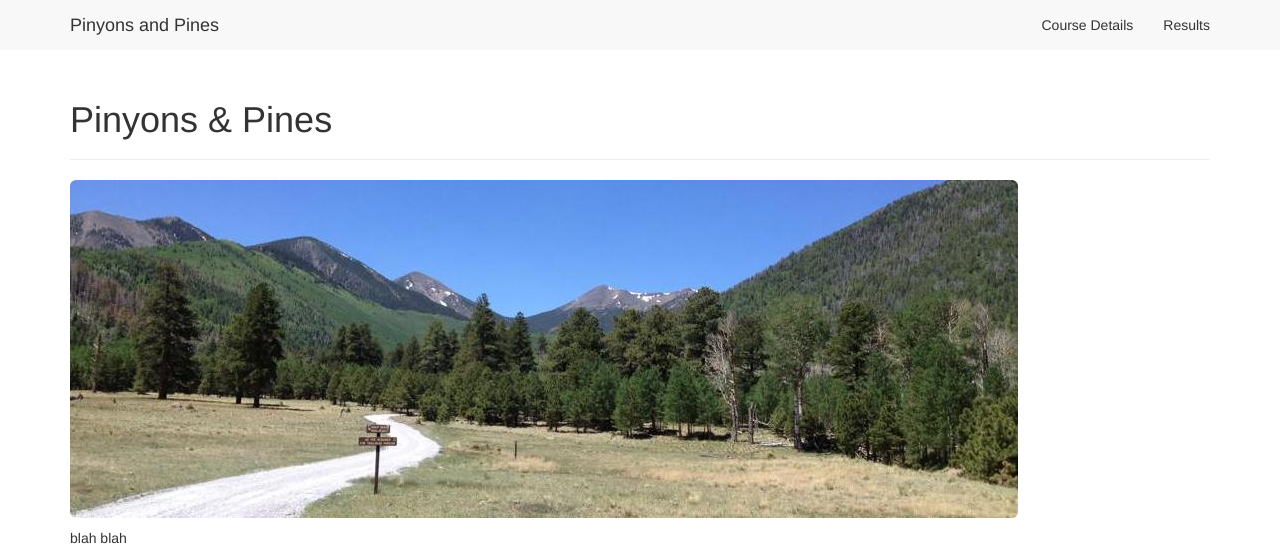
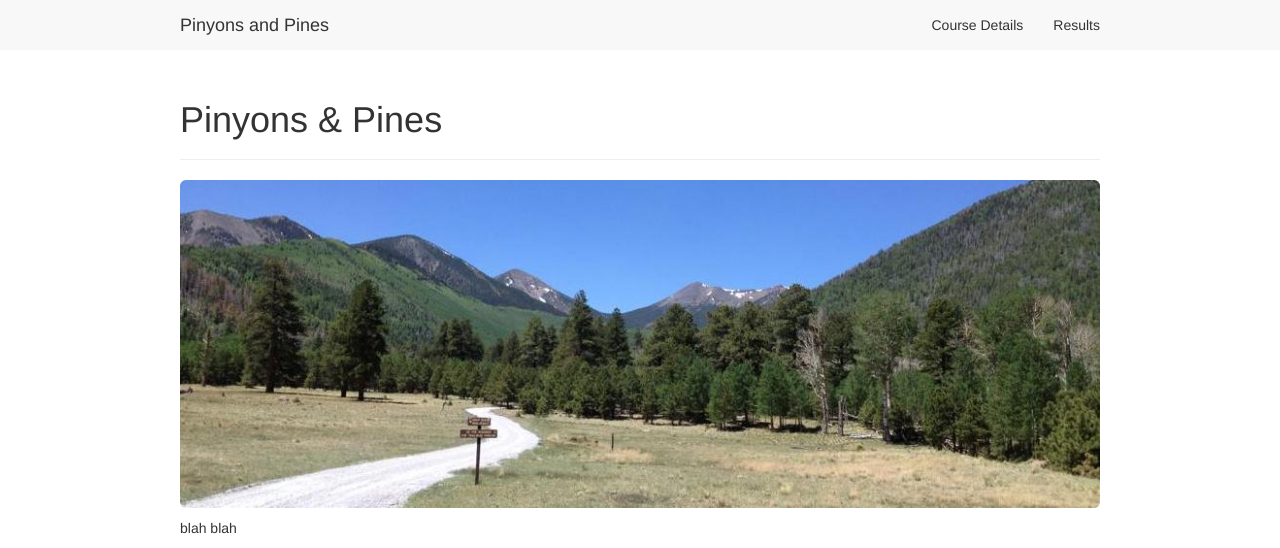
Before and after one commit to dcernst/PinyonsPines, a Jekyll site: the page built from index.md, in a window 1280 px wide and 1323 px high. Shown: the top 548 px of the window. Built offline with Jekyll 4.4.1, drawn with Linux system fonts in a browser that asks for light colours; nearby versions of some CDN libraries; grey boxes are pictures that could not be loaded.

Commit message:
Update to css

```diff
--- a/css/extra.css
+++ b/css/extra.css
@@ -1,5 +1,5 @@
 /* set a max-width for horizontal fluid layout and make it centered */
-.container-fluid {
+.container {
   margin-right: auto;
   margin-left: auto;
   max-width: 950px; /* or 950px */
```
